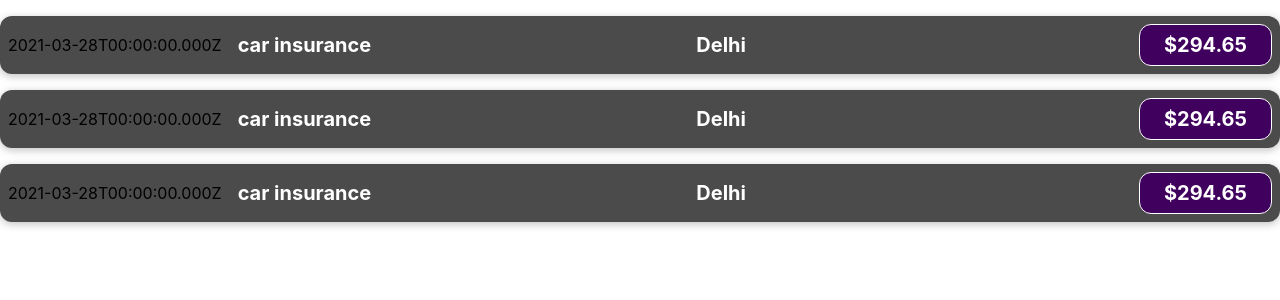
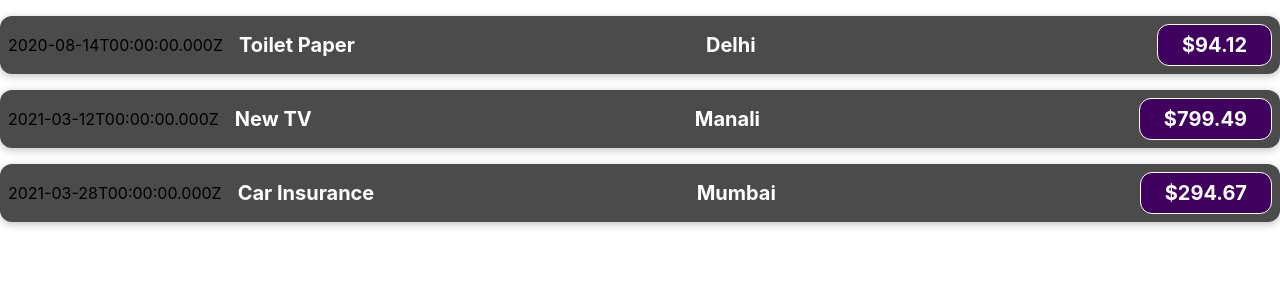
Before and after one commit to paragjain1994/React-course, a React (Create React App) app: page / in a window 1280 px wide. Shown: the top 300 px of the page. Built offline with nearby package versions, Linux system fonts and the light colour scheme.

Commit message:
expenses details passed to ExpenseItem1 component using props

```diff
--- a/src/components/ExpenseItem1.js
+++ b/src/components/ExpenseItem1.js
@@ -1,20 +1,16 @@
-import './ExpenseItem.css';
-function ExpenseItem1(){
+ import './ExpenseItem.css';
+function ExpenseItem1(props){
+    return (
 
+        <div className='expense-item'>
+        <div>{props.date.toISOString()}</div>
+        <div className='expense-item__description'>
+          <h2>{props.title}</h2>
+          <h2>{props.location}</h2>
+          <div className='expense-item__price'>${props.amount}</div>
+        </div>
+        </div>
 
-    const expenseDate = new Date(2021,2,28);
-    const expenseTitle = 'car insurance';
-    const expenseAmount = 294.65;
-    const expenseLocation = 'Delhi';
-    return (
-        <div className= 'expense-item'>
-            <div>{expenseDate.toISOString()}</div>
-            <div className='expense-item__description'>
-                 <h2>{expenseTitle}</h2>
-                 <h2>{expenseLocation}</h2>
-                 <div className='expense-item__price'>${expenseAmount}</div>
-            </div>
-           </div>
     )
 }
 export default ExpenseItem1;
```
